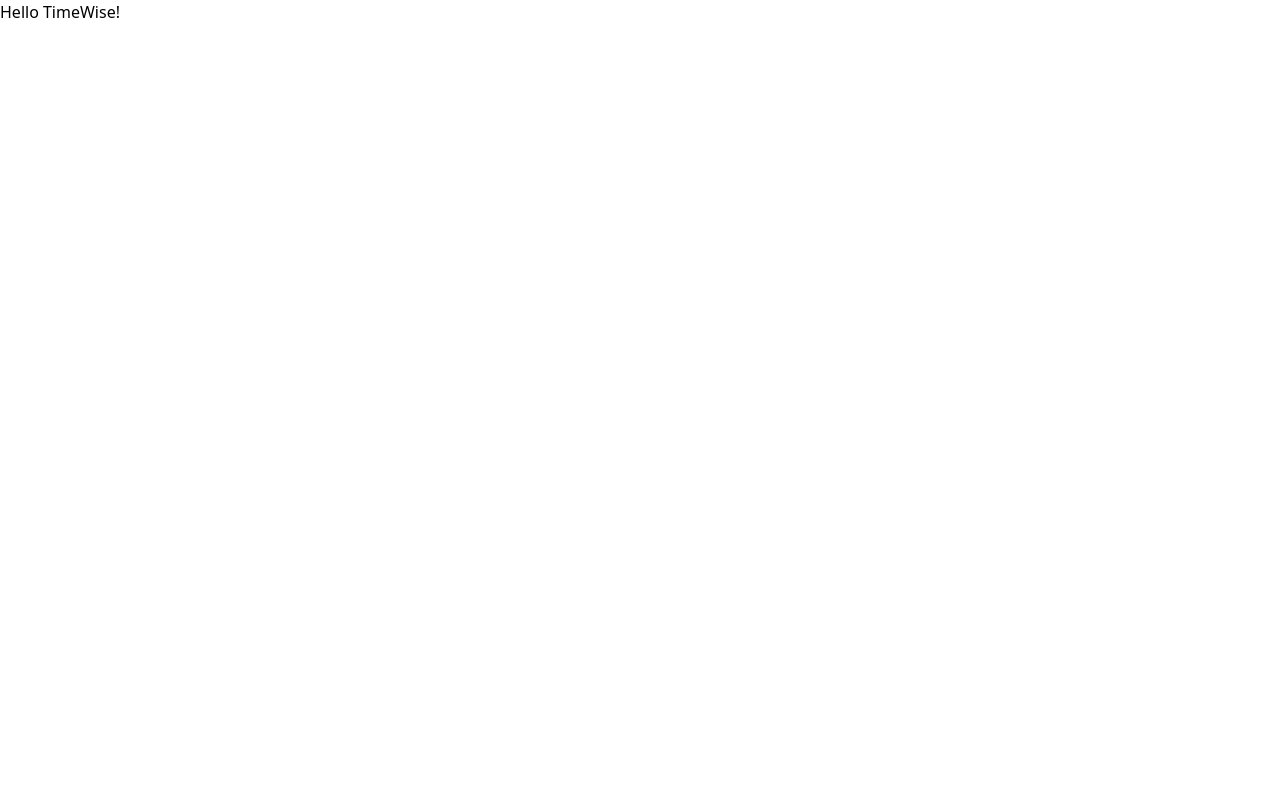
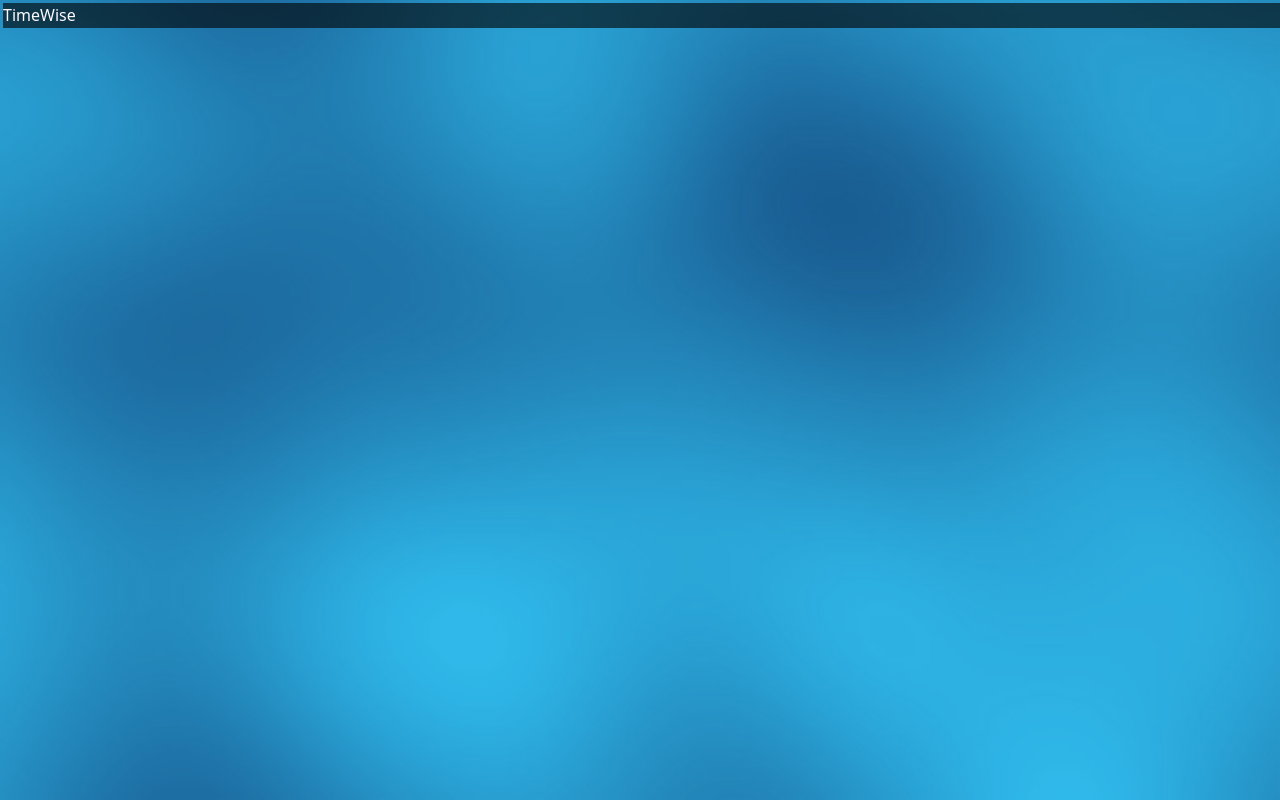
Before and after one commit to Sillor/timewise-client, a React (Vite) app: page / in a window 1280 px wide. Built offline with nearby package versions, Linux system fonts and the light colour scheme.

Commit message:
timesheet main folder

```diff
--- a/src/App.jsx
+++ b/src/App.jsx
@@ -1,11 +1,19 @@
 import React from 'react';
 import './App.css';
+import Timesheet from './timetracker/Timesheet-main';
 
 function App() {
   return (
-    <div className="min-h-screen bg-gray-900 text-white flex items-center justify-center">
-      <h1 className="text-4xl font-bold">Hello TimeWise!</h1>
+    <div >
+      {/* className="min-h-screen bg-gray-900 text-white flex items-center justify-center" */}
+      {/* <h1 className="text-4xl font-bold">Hello TimeWise!</h1> */}
+
+
+
+        <Timesheet/>
+
     </div>
+
   );
 }
 
--- /dev/null
+++ b/src/timetracker/Timesheet-main.css
@@ -0,0 +1,20 @@
+.app-container {
+    background-image: url('/Public/Perlin1.png');
+    background-color: #30BCED;
+    color: #fffaff;
+    min-height: 100vh;
+    padding: 3px;
+    min-width: 100vw;
+
+    background-size: cover;
+    background-repeat: no-repeat;
+
+
+}
+
+.top-bar {
+    background-color: #0000009c;
+
+    min-width: 100vw;
+    min-height: 25px;
+}
--- /dev/null
+++ b/src/timetracker/Timesheet-main.jsx
@@ -0,0 +1,21 @@
+import React from 'react';
+import './Timesheet-main.css';
+
+function Timesheet() {
+
+    return (
+        <div className="app-container">
+            <div className="top-bar">
+
+            <p>TimeWise</p>
+            </div>
+            <div className="Nav fixed top-0 bottom-0 lg:left-0 p-2 w-[300px]
+                overflow-y-auto text-center bg-gray-900">
+                </div>
+        </div>
+    )
+
+
+}
+
+export default Timesheet;
```
Also changed, not shown: Public/Logo.png (added), Public/Perlin1.png (added), src/timetracker/Navbar.jsx (added), src/timetracker/Sidebar.jsx (added).
